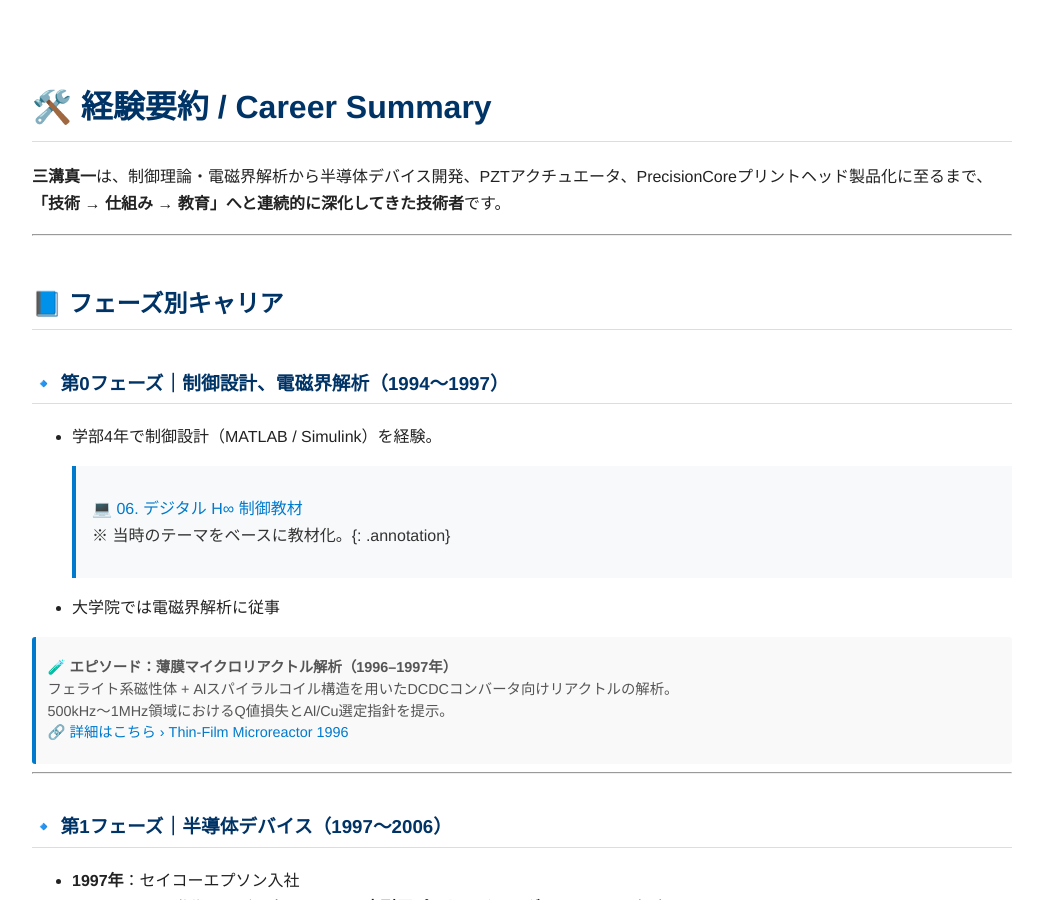
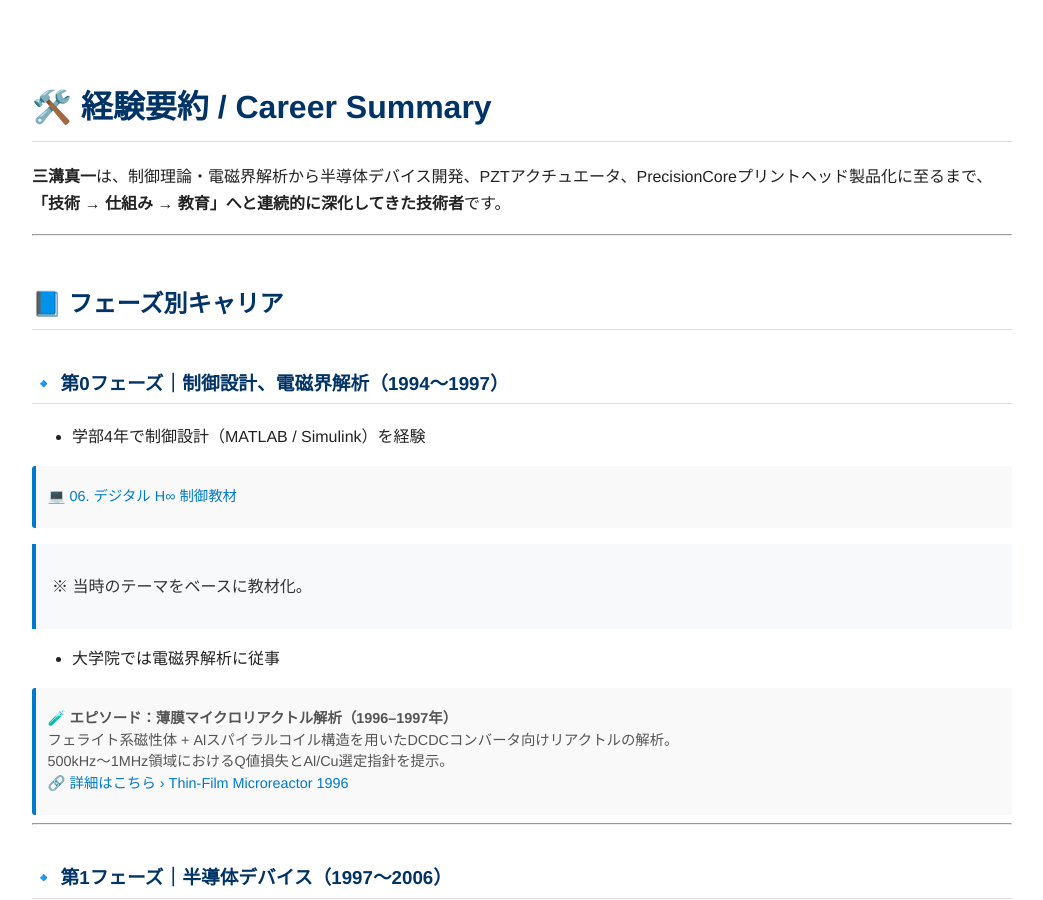
Before and after one commit to Samizo-AITL/Samizo-AITL.github.io, a Jekyll site: the page built from about/career-summary.md, in a window 1280 px wide and 900 px high. Shown: the whole window, without its empty margins (118-1161 px from the left). Built offline with Jekyll 4.4.1, drawn with Linux system fonts in a browser that asks for light colours; some of the changed lines change nothing that is shown.

Commit message:
Update career-summary.md

```diff
--- a/about/career-summary.md
+++ b/about/career-summary.md
@@ -14,9 +14,11 @@ title: 経験要約 / Career Summary
 
 ### 🔹 第0フェーズ｜制御設計、電磁界解析（1994〜1997）
 
-- 学部4年で制御設計（MATLAB / Simulink）を経験。
->  💻 [06. デジタル H∞ 制御教材](https://samizo-aitl.github.io/EduController/part04_digital/theory/06_digital_hinf_control.html)
->  ※ 当時のテーマをベースに教材化。{: .annotation}
+- 学部4年で制御設計（MATLAB / Simulink）を経験
+
+> 💻 [06. デジタル H∞ 制御教材](https://samizo-aitl.github.io/EduController/part04_digital/theory/06_digital_hinf_control.html)
+{: .annotation}
+> ※ 当時のテーマをベースに教材化。
 
 - 大学院では電磁界解析に従事
 
```
